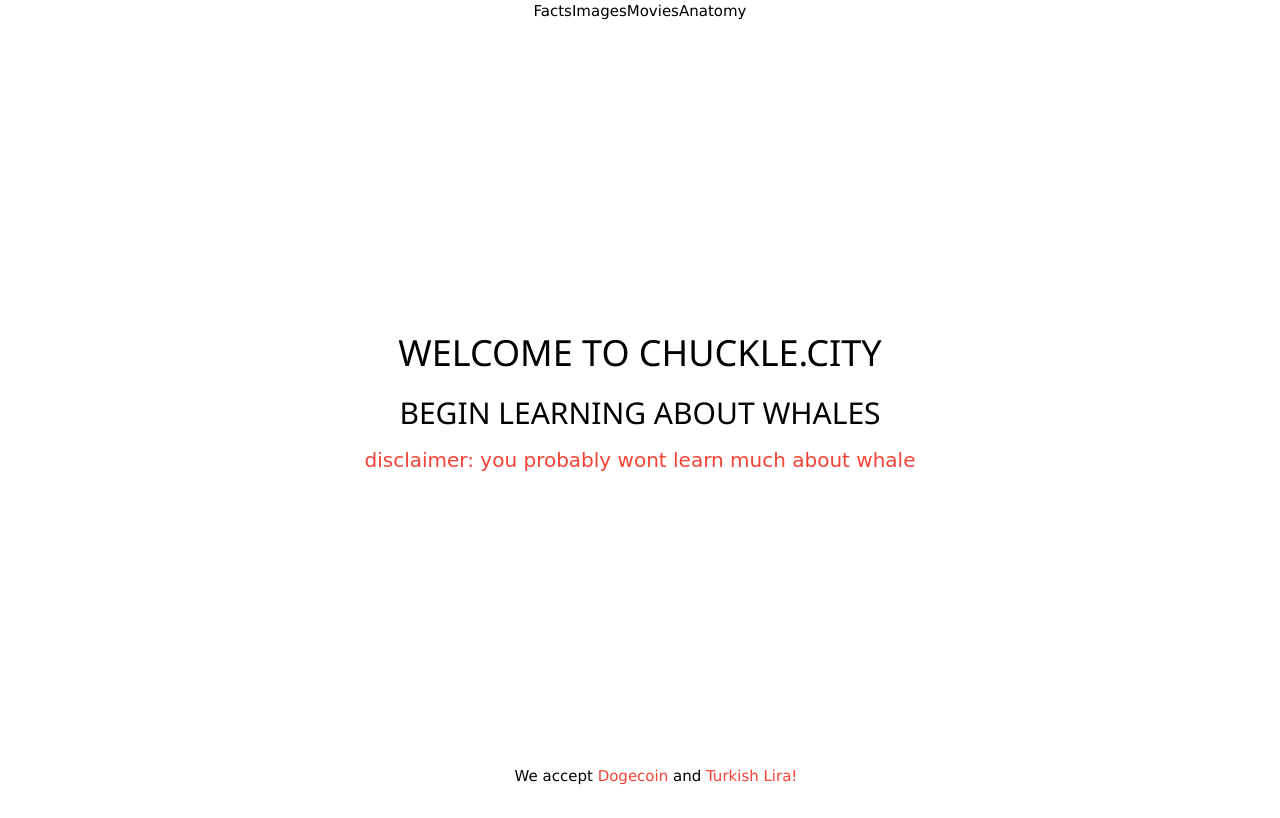
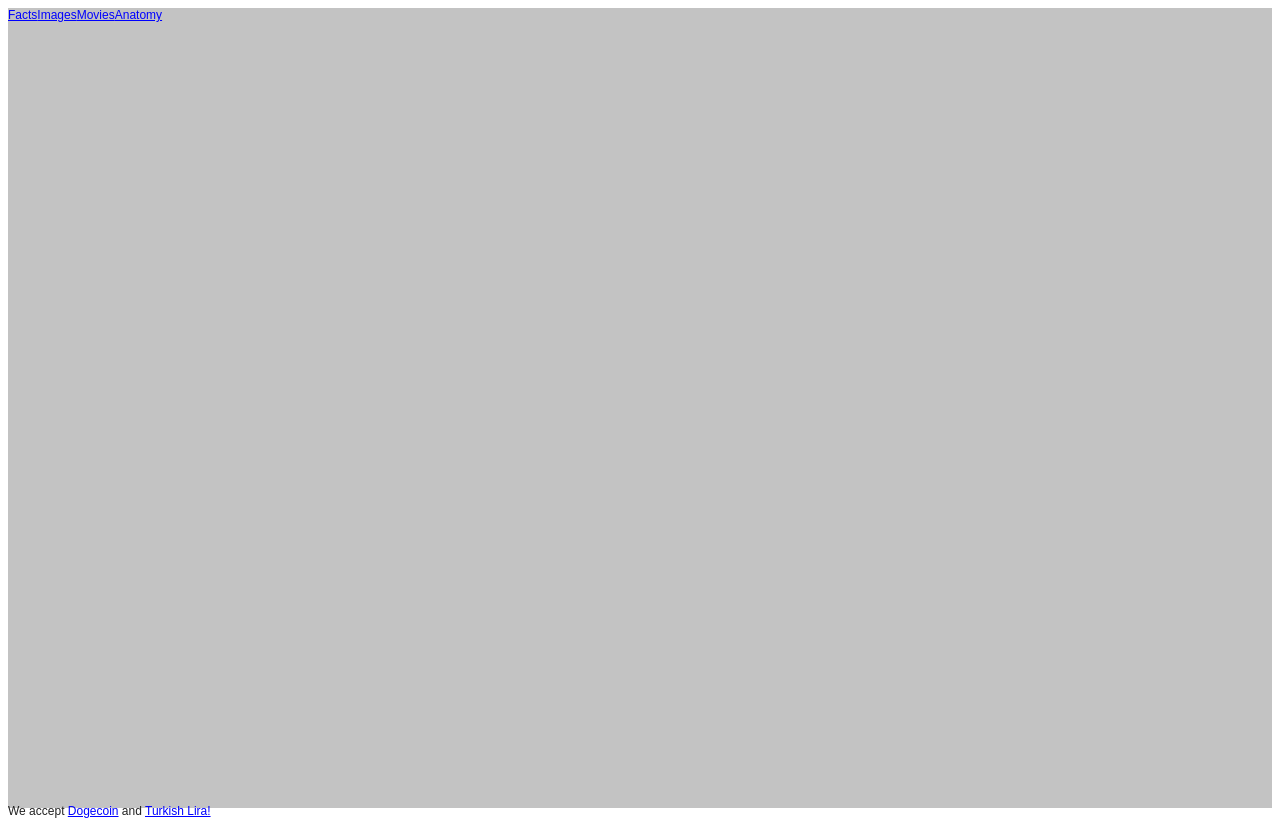
Before and after one commit to tysonlmao/chuckle, a Next.js app: page / in a window 1280 px wide. Built offline with nearby package versions, Linux system fonts and the light colour scheme.

Commit message:
145 princes highway

```diff
--- a/components/facts.jsx
+++ /dev/null
@@ -1,13 +0,0 @@
-import react from 'react';
-import Script from 'next/script'
-
-
-export default function Facts() {
-    return (
-        <div>
-            <script src="https://scripts.chuckle.city/whaleFacts.js"></script>
-            <marquee width="100%" direction="right" id="whale-facts">.</marquee>
-            <h2 id="whale-facts"></h2>
-        </div>
-    )
-}
--- a/components/footer.jsx
+++ b/components/footer.jsx
@@ -3,7 +3,7 @@ import react from 'react';
 export default function Footer() {
     return(
         <div>
-            <footer className="footer-index">
+            <footer className="footer">
                 <p className="w3-center">We accept <a href="dogecoin" className="w3-text-red ">Dogecoin</a> and <a href="https://www.youtube.com/watch?v=dQw4w9WgXcQ" className="w3-text-red">Turkish Lira!</a></p>
             </footer>
         </div>
--- a/package.json
+++ b/package.json
@@ -11,8 +11,7 @@
   "dependencies": {
     "next": "12.2.5",
     "react": "18.2.0",
-    "react-dom": "18.2.0",
-    "w3-css": "^4.1.0"
+    "react-dom": "18.2.0"
   },
   "devDependencies": {
     "eslint": "8.23.0",
--- a/pages/_app.js
+++ b/pages/_app.js
@@ -1,5 +1,4 @@
-import 'w3-css/w3.css';
-import '../styles/index.css'
+import '../styles/main.css'
 
 function MyApp({ Component, pageProps }) {
   return <Component {...pageProps} />
--- a/pages/about.jsx
+++ b/pages/about.jsx
@@ -8,8 +8,6 @@ export default function About() {
             <title>about us</title>
         </Head>
 
-        <img src="../public/IMG_01.jpg"></img>
-
         </div>
     )
 }
--- a/pages/index.jsx
+++ b/pages/index.jsx
@@ -1,31 +1,18 @@
-import 'w3-css/w3.css';
+import '98.css';
 import Head from 'next/head';
 import Footer from '../components/footer';
 import Header from '../components/header';
-import Facts from '../components/facts';
 
 export default function Home() {
   return (
-    <div>
+    <div className="page-container">
       <Head>
-        <title>whale</title>
+        <title>A Whale of a Time</title>
         <meta name="description" content="not whales ;)" />
-        <meta property="og:image" content="https://i.ibb.co/4jjgPyP/whale1.jpg" />
       </Head>
       <Header/>
-      <br />
-      <Facts/>
-      <div className="w3-container">
-        <main>
-          <div className="w3-display-middle w3-center">
-            <h1>WELCOME TO <a href="https://chuckle.city">CHUCKLE.CITY</a></h1>
-            <h2 className="w3-center">BEGIN LEARNING ABOUT WHALES</h2>
-            <h4 className="w3-text-red">disclaimer: you probably wont learn much about whale</h4>
-          </div>
-        </main>
 
-        <Footer/>
-      </div>
+      <Footer/>
 
     </div>
   )
--- a/styles/index.css
+++ /dev/null
@@ -1,34 +0,0 @@
-#page-main {
-    /*
-    really bad way of adding css to this but dont worry about
-    */
-    background-color: #ADD8E6;
-}
-
-footer {
-    position: fixed;
-    padding: 10px 10px 0px 10px;
-    bottom: 0;
-    width: 100%;
-    height: 60px;
-
-}
-
-
-a {
-    text-decoration: none;
-}
-
-footer-index {
-    color: red;
-}
-
-nav {
-    margin: 0 auto;
-    width: 75%;
-    text-align: center;
-}
-
-h4 {
-    font-family: 'Comic Sans MS';
-}
--- /dev/null
+++ b/styles/main.css
@@ -0,0 +1,12 @@
+.page-container {
+  position: relative;
+  min-height: 100vh;
+  background: #c3c3c3;
+}
+
+.footer {
+  position: absolute;
+  bottom: 0;
+  width: 100%;
+  height: 1rem;
+}
```
Also changed, not shown: pages/145princeshighway.jsx (added, +13 -0 lines).
